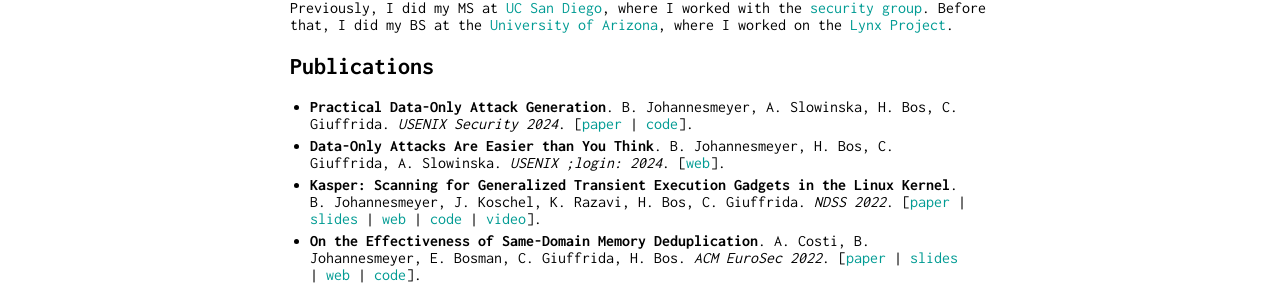
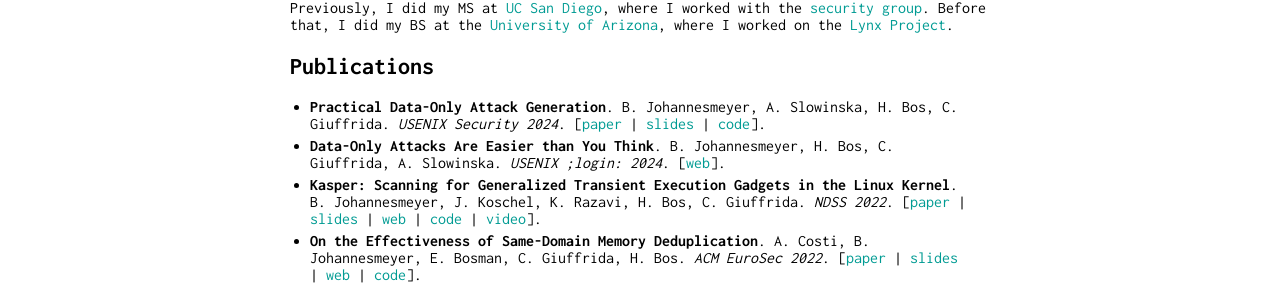
Before and after one commit to bjohannesmeyer/bjohannesmeyer.github.io, a Jekyll site: the page built from index.md, in a window 1280 px wide. Shown: the part 332-621 px from the top of the page. Built offline with Jekyll 4.4.1, drawn with Linux system fonts in a browser that asks for light colours.

Commit message:
Update Einstein

```diff
--- a/index.md
+++ b/index.md
@@ -18,7 +18,7 @@ Before that, I did my BS at the [University of Arizona](https://www.arizona.edu/
 
 ## Publications
 
-* **Practical Data-Only Attack Generation**. B. Johannesmeyer, A. Slowinska, H. Bos, C. Giuffrida. *USENIX Security 2024*. [[paper](https://download.vusec.net/papers/einstein_sec24.pdf) \| [code](https://github.com/vusec/einstein)].
+* **Practical Data-Only Attack Generation**. B. Johannesmeyer, A. Slowinska, H. Bos, C. Giuffrida. *USENIX Security 2024*. [[paper](assets/einstein_sec24.pdf) \| [slides](assets/einstein_sec24_slides.pdf) \| [code](https://github.com/vusec/einstein)].
 * **Data-Only Attacks Are Easier than You Think**. B. Johannesmeyer, H. Bos, C. Giuffrida, A. Slowinska. *USENIX ;login: 2024*. [[web](https://www.usenix.org/publications/loginonline/data-only-attacks-are-easier-you-think)].
 * **Kasper: Scanning for Generalized Transient Execution Gadgets in the Linux Kernel**. B. Johannesmeyer, J. Koschel, K. Razavi, H. Bos, C. Giuffrida. *NDSS 2022*. [[paper](assets/kasper_ndss22.pdf) \| [slides](assets/kasper_ndss22_slides.pdf) \| [web](https://www.vusec.net/projects/kasper/) \| [code](https://github.com/vusec/kasper) \| [video](https://www.youtube.com/watch?v=v89Zt3vxrww)].
 * **On the Effectiveness of Same-Domain Memory Deduplication**. A. Costi, B. Johannesmeyer, E. Bosman, C. Giuffrida, H. Bos. *ACM EuroSec 2022*. [[paper](assets/dedup_eurosec22.pdf) \| [slides](assets/dedup_eurosec22_slides.pdf) \| [web](https://www.vusec.net/projects/dedup-est-machina-returns) \| [code](https://github.com/vusec/dedup-est-returns)].
```
Also changed, not shown: 2 other files.
